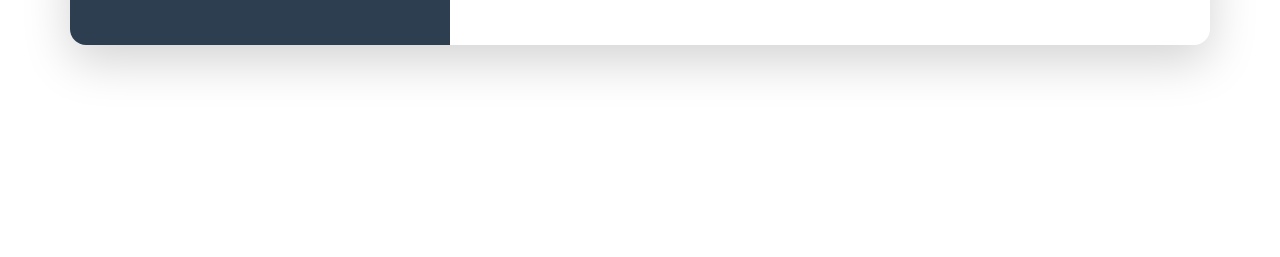
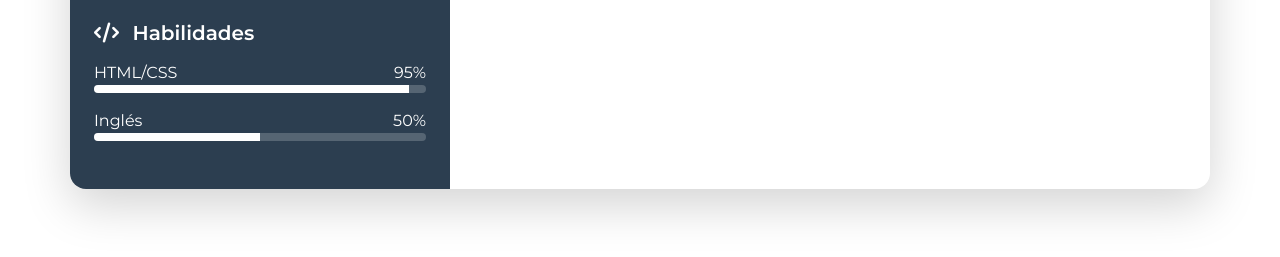
Before and after one commit to pruebaurl/pruebaurl.github.io, a plain HTML site: page index.html in a window 1280 px wide. Shown: the part 469-726 px from the top of the page. Drawn offline with nearby package versions, Linux system fonts and the light colour scheme.

Commit message:
Página al 60%

```diff
--- a/index.html
+++ b/index.html
@@ -76,6 +76,39 @@
                 </li>
             </ul>
           </section>
+          <!-- Habilidades -->
+          <section class="mb-4">
+            <h5 class="fw-bold mb-3">
+                <i class="fas fa-code me-2"></i>
+                Habilidades
+            </h5>
+            <div class="skill mb-3">
+
+                <div class="d-flex justify-content-between">
+                    <span>HTML/CSS</span>
+                    <span>95%</span>
+                </div>
+                <div class="progress" style="height: 8px">
+                    <div class="progress-bar"
+                    style="width: 95%"
+                    ></div>
+                </div>
+            </div>
+            <div class="skill mb-3">
+
+                <div class="d-flex justify-content-between">
+                    <span>Inglés</span>
+                    <span>50%</span>
+                </div>
+                <div class="progress" style="height: 8px">
+                    <div class="progress-bar"
+                    style="width: 50%"
+                    ></div>
+                </div>
+            </div>
+
+
+          </section>
         </div>
         <!-- Columna Derecha -->
         <div class="col-md-8"></div>
--- a/style.css
+++ b/style.css
@@ -10,3 +10,11 @@
 /* img{
     max-width: 30px !important;
 } */
+
+.progress{
+    background-color: rgba(255,255,255,0.2);
+}
+
+.progress-bar{
+    background-color: white;
+}
```
